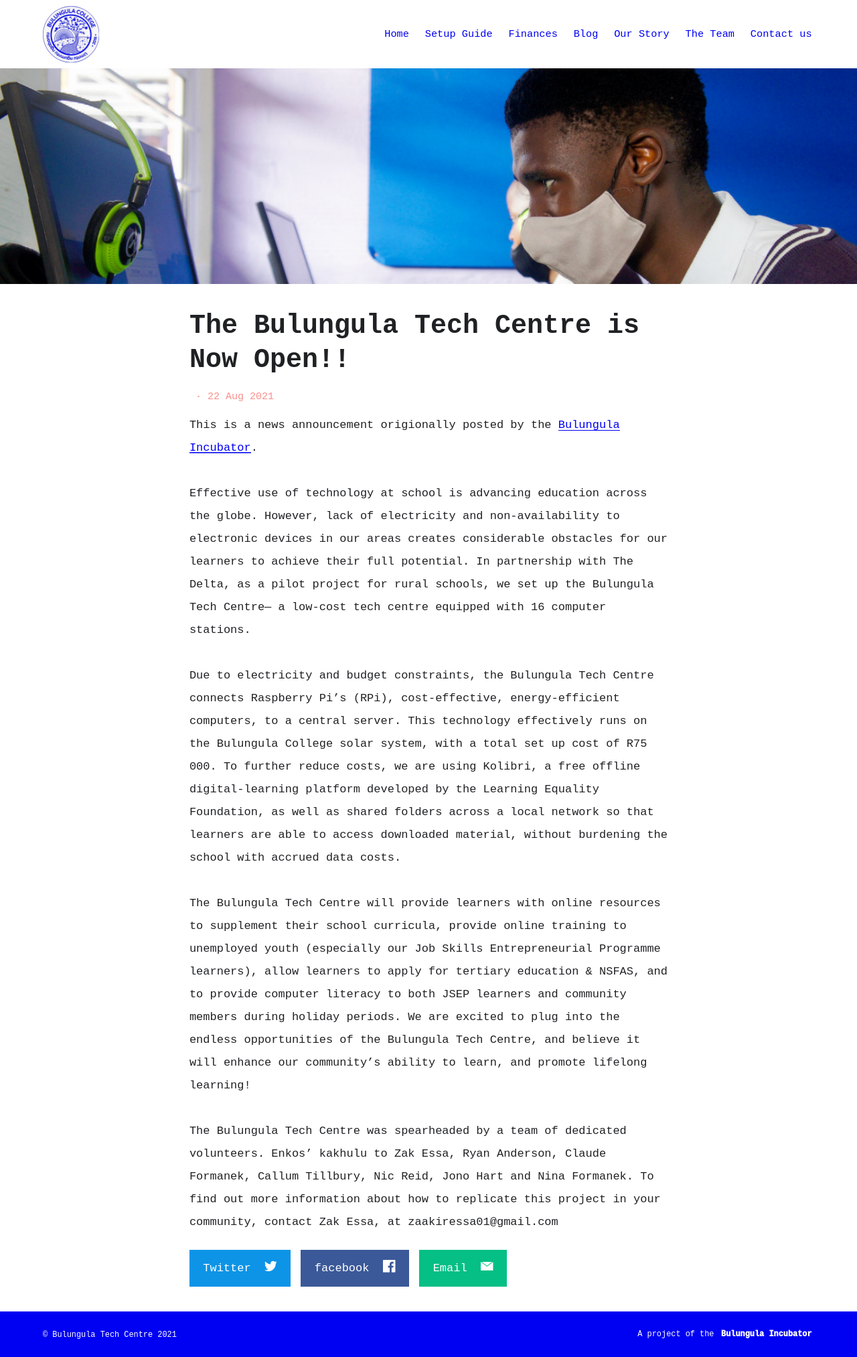
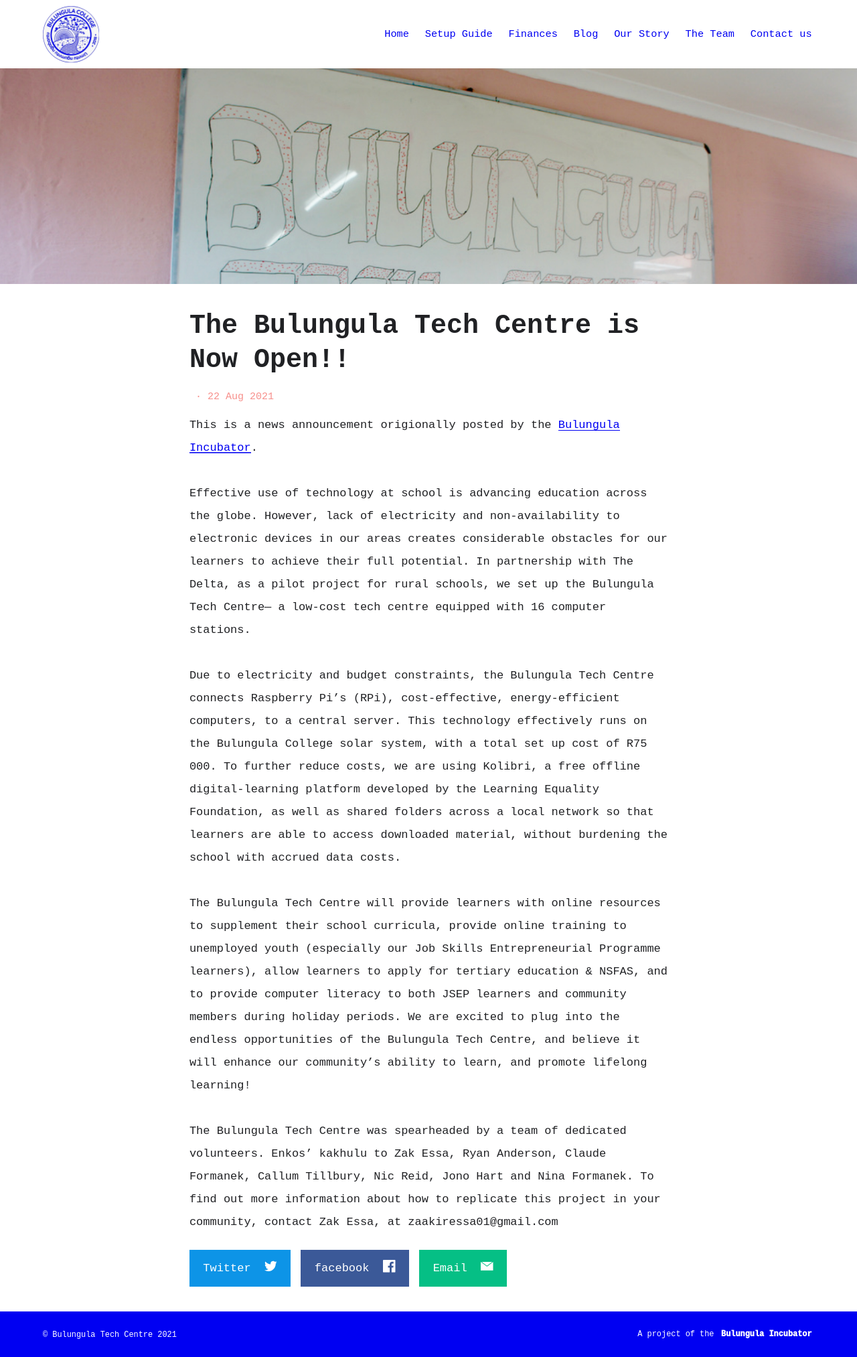
Before and after one commit to bulungula-tech-centre/bulungula-tech-centre, a Jekyll site: the page built from _posts/2021-08-22-firstPost_BI_Announcement.md, in a window 1280 px wide. Shown: the whole page at 67% size. Built offline with Jekyll 4.4.1, drawn with Linux system fonts in a browser that asks for light colours.

Commit message:
change blog photo

```diff
--- a/_posts/2021-08-22-firstPost_BI_Announcement.md
+++ b/_posts/2021-08-22-firstPost_BI_Announcement.md
@@ -1,7 +1,7 @@
 ---
 title: The Bulungula Tech Centre is Now Open!!
 categories:
-feature_image: /assets/images/blog/student_on_computer.png
+feature_image: /assets/images/blog/bulungula_on_board.png
 ---
 
 This is a news announcement origionally posted by the [Bulungula Incubator](https://bulungulaincubator.org/the-bulungula-tech-centre-is-now-open/).
```
Also changed, not shown: _posts/2021-08-21-OpEd.md (+1 -1 lines), assets/images/blog/bulungula_on_board.png (added).
